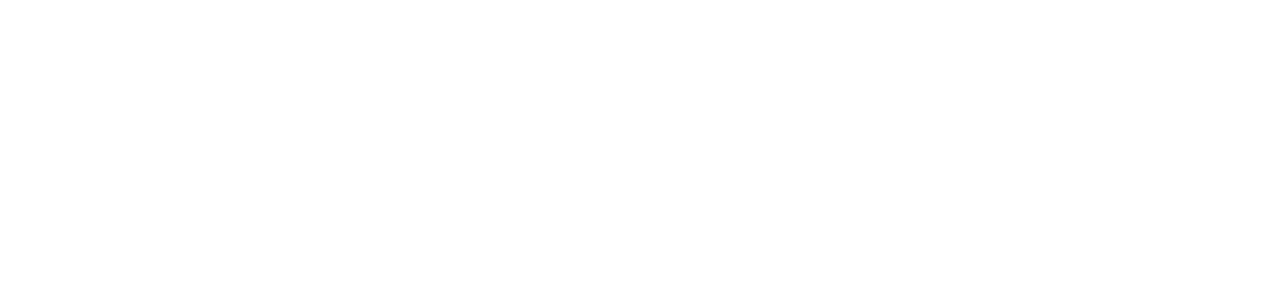
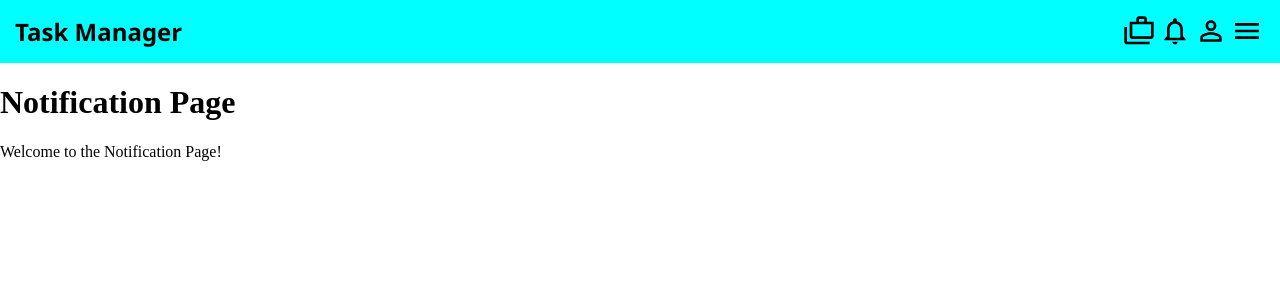
Before and after one commit to kosemeci/IU-Task-Management, a React (Vite) app in the folder taskMaster/: page /notification in a window 1280 px wide. Shown: the top 300 px of the page. Built offline with nearby package versions, Linux system fonts and the light colour scheme.

Commit message:
Set up routes and header component

```diff
--- a/taskMaster/package.json
+++ b/taskMaster/package.json
@@ -10,8 +10,12 @@
     "preview": "vite preview"
   },
   "dependencies": {
+    "@emotion/react": "^11.14.0",
+    "@emotion/styled": "^11.14.0",
+    "@mui/icons-material": "^6.4.3",
     "react": "^18.3.1",
-    "react-dom": "^18.3.1"
+    "react-dom": "^18.3.1",
+    "react-router-dom": "^7.1.5"
   },
   "devDependencies": {
     "@eslint/js": "^9.17.0",
--- a/taskMaster/src/App.css
+++ b/taskMaster/src/App.css
@@ -0,0 +1,3 @@
+body {
+    margin: 0px;
+}
--- a/taskMaster/src/App.jsx
+++ b/taskMaster/src/App.jsx
@@ -1,11 +1,25 @@
 import { useState } from 'react'
 import './App.css'
+import Header from './component/Header'
+import UserPage from './component/User'
+import HomePage from './component/Home'
+import Notification from './component/Notification'
+import { BrowserRouter as Router, Route, Routes } from 'react-router-dom';
+
 
 function App() {
 
   return (
-    <>
-    </>
+
+    <Router>
+      <Header />
+      <Routes>
+        <Route path="/" element={<HomePage />} />
+        <Route path="/user" element={<UserPage />} />
+        <Route path="/notification" element={<Notification />} />
+      </Routes>
+    </Router>
+
   )
 }
 
--- /dev/null
+++ b/taskMaster/src/component/Header.jsx
@@ -0,0 +1,30 @@
+import React from 'react'
+import '../css/header.css'
+import CasesOutlinedIcon from '@mui/icons-material/CasesOutlined'; import NotificationsNoneIcon from '@mui/icons-material/NotificationsNone';
+import PermIdentityIcon from '@mui/icons-material/PermIdentity';
+import MenuOutlinedIcon from '@mui/icons-material/MenuOutlined';
+import { useNavigate } from 'react-router-dom';
+function Header() {
+
+    const navigate = useNavigate();
+
+    const handleNavigate = (path) => {
+        navigate(path);
+    }
+
+    return (
+        <>
+            <div className='header'>
+                <h2 className='header-title'>Task Manager</h2>
+                <div className='header-body'>
+                    <CasesOutlinedIcon className='header-icon'
+                        onClick={() => handleNavigate('/')} />
+                    <NotificationsNoneIcon className='header-icon' onClick={() => handleNavigate('/notification')} />
+                    <PermIdentityIcon className='header-icon' onClick={() => handleNavigate('/user')} />
+                    <MenuOutlinedIcon className='header-icon' />
+                </div>
+            </div>
+        </>
+    )
+}
+export default Header
--- /dev/null
+++ b/taskMaster/src/component/Home.jsx
@@ -0,0 +1,12 @@
+import React from 'react';
+
+function Home() {
+    return (
+        <div>
+            <h1>Home Page</h1>
+            <p>Welcome to the Task Manager Home Page!</p>
+        </div>
+    );
+}
+
+export default Home;
--- /dev/null
+++ b/taskMaster/src/component/Notification.jsx
@@ -0,0 +1,12 @@
+import React from 'react';
+
+function Notification() {
+    return (
+        <div>
+            <h1>Notification Page</h1>
+            <p>Welcome to the Notification Page!</p>
+        </div>
+    );
+}
+
+export default Notification;
--- /dev/null
+++ b/taskMaster/src/component/User.jsx
@@ -0,0 +1,12 @@
+import React from 'react';
+
+function User() {
+  return (
+    <div>
+      <h1>User Page</h1>
+      <p>Welcome to the User Page!</p>
+    </div>
+  );
+}
+
+export default User;
--- /dev/null
+++ b/taskMaster/src/css/header.css
@@ -0,0 +1,29 @@
+.header {
+    height: min-content;
+    background-color: aqua;
+    display: flex;
+    justify-content: space-between;
+}
+
+.header-title {
+    padding: 15px;
+    margin: 0px;
+    font-family: 'Segoe UI', Tahoma, Geneva, Verdana, sans-serif;
+    display: inline-block;
+    font-size: x-large;
+}
+
+.header-body {
+    display: flex;
+    text-align: center;
+    padding: 15px;
+    margin: 0px;
+    height: 100%;
+    align-items: center;
+    justify-content: center;
+}
+
+.header-icon {
+    margin: 0 2px;
+    font-size: 32px !important;
+}
--- a/taskMaster/src/index.css
+++ b/taskMaster/src/index.css
@@ -0,0 +1,3 @@
+html {
+    margin: 0px;
+}
```
Also changed, not shown: 1 other file (tests, documents, lock files or other folders).
